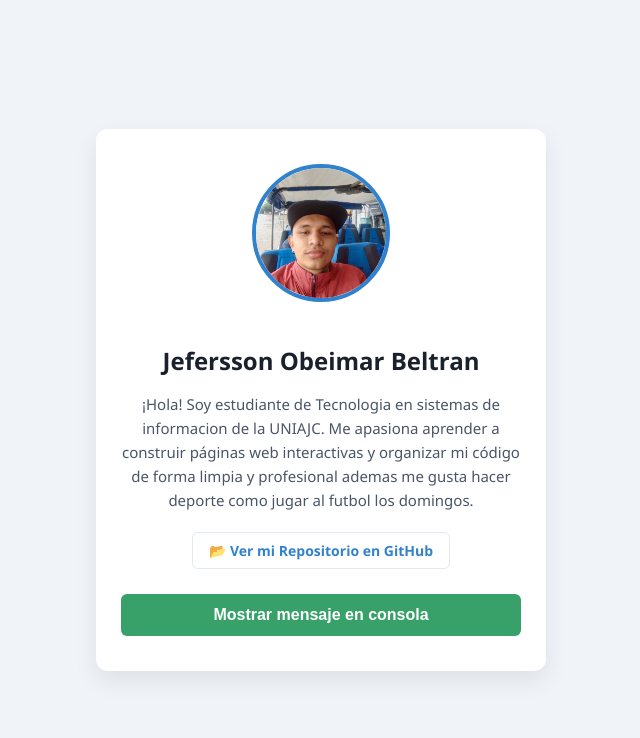
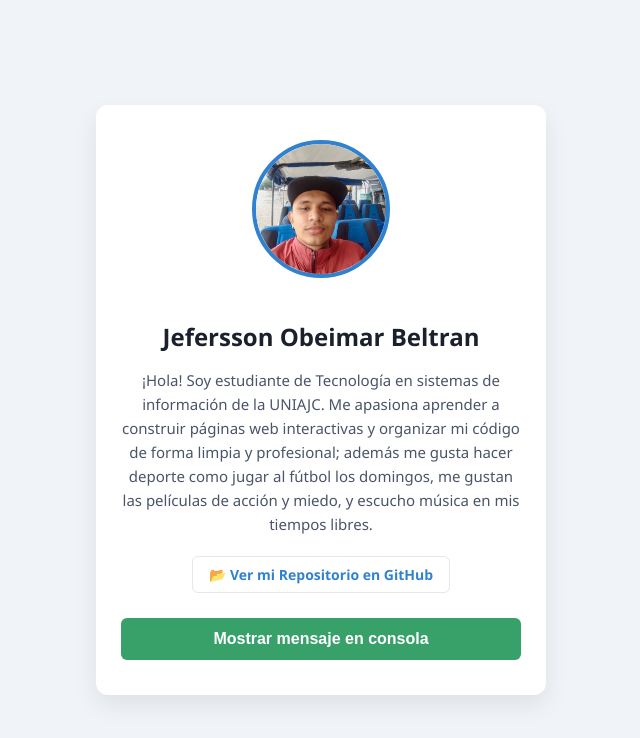
Before and after one commit to Jeff10B/MiPrimeraPagina, a plain HTML site: page index.html in a window 1280 px wide. Shown: the whole page, without its empty margins (319-959 px from the left). Drawn offline with Linux system fonts and the light colour scheme.

Commit message:
Corriguiendo el  hola mundo

```diff
--- a/index.html
+++ b/index.html
@@ -13,27 +13,27 @@
   <!-- Contenedor principal de la tarjeta -->
   <main class="tarjeta-contenedor">
 
-    <!-- Imagen de perfil conectada a tu archivo local de la carpeta img -->
+    <!-- Imagen de perfil -->
     <img
       src="img/miFoto.jpeg"
       alt="Foto de Perfil de Jefersson Obeimar Beltrán"
       class="foto-perfil"
     >
 
-    <!-- Encabezado principal con tu nombre completo -->
+    <!-- Encabezado principal con tu nombre -->
     <h1 class="titulo-nombre">Jefersson Obeimar Beltran</h1>
 
     <!-- Párrafo de descripción corta -->
     <p class="descripcion-estudiante">
-      ¡Hola! Soy estudiante de Tecnologia en sistemas de informacion de la UNIAJC. Me apasiona aprender a construir páginas
-      web interactivas y
-      organizar mi código de forma limpia y profesional ademas me gusta hacer deporte como jugar al futbol los domingos.
+      ¡Hola! Soy estudiante de Tecnología en sistemas de información de la UNIAJC. Me apasiona aprender a construir páginas
+      web interactivas y organizar mi código de forma limpia y profesional; además me gusta hacer deporte como jugar al fútbol
+      los domingos, me gustan las películas de acción y miedo, y escucho música en mis tiempos libres.
     </p>
 
-    <!-- Enlace a tu repositorio de Git/GitHub (Reemplaza este link con el tuyo cuando crees el repo) -->
+    <!-- Enlace a tu repositorio en GitHub -->
     <div class="seccion-enlace">
       <a
-        href="https://github.com/tu-usuario/tu-repositorio"
+        href="https://github.com/Jeff10B/MiPrimeraPagina"
         target="_blank"
         class="enlace-repositorio"
         id="link-git"
@@ -49,7 +49,7 @@
 
   </main>
 
-  <!-- Vinculación externa del archivo de script JavaScript -->
+  <!-- Vinculación del archivo JavaScript externo -->
   <script src="js/script.js"></script>
 </body>
 </html>
--- a/js/script.js
+++ b/js/script.js
@@ -1,14 +1,17 @@
-// Esperar a que todo el contenido del documento esté cargado
+// Esperar a que todo el documento HTML esté completamente cargado
 document.addEventListener('DOMContentLoaded', function() {
 
-  // 1. Obtener la referencia del botón mediante su ID
+  // 1. Obtener la referencia del botón mediante su ID ('btnSaludar')
   const botonSaludar = document.getElementById('btnSaludar');
 
   // 2. Escuchar el evento 'click' en el botón
   botonSaludar.addEventListener('click', function() {
 
-    // 3. Imprimir el mensaje requerido en la consola
+    // 3. Imprimir el mensaje en la consola de desarrollador del navegador
     console.log("Hola Mundo desde JavaScript");
+
+    // 4. Muestra también una alerta en pantalla para confirmar visualmente la función
+    alert("¡Hola Mundo desde JavaScript!");
 
   });
 
```
